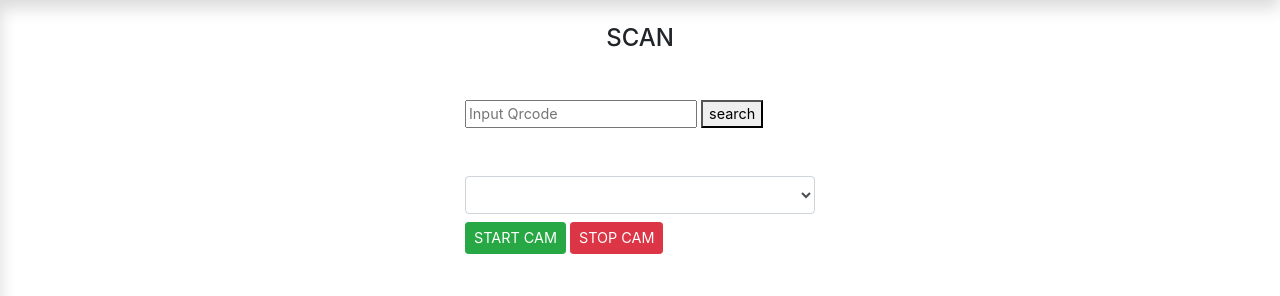
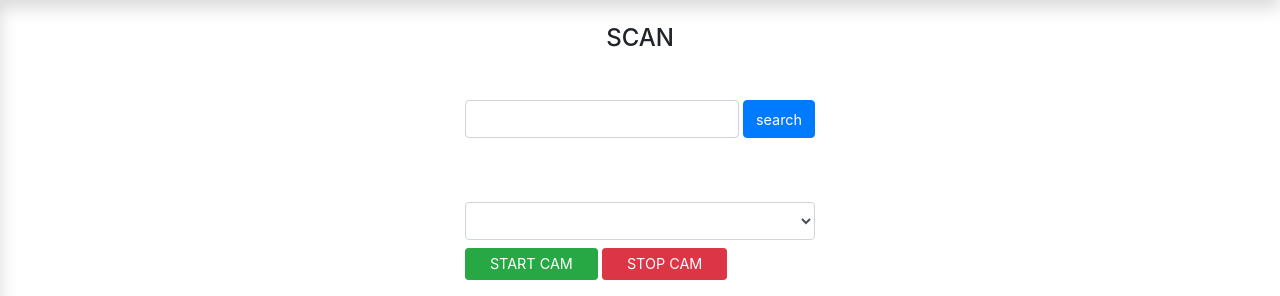
Before and after one commit to asdmaine/clean_gatepass_ci3, a CodeIgniter app: page /database/index.php/scan/index in a window 1280 px wide. Shown: the part 53-349 px from the top of the page. Run offline with CodeIgniter, Linux system fonts and the light colour scheme; the visitor is signed in with stand-in values (Sample User, id 1); data that the repository does not hold is empty; a map, chart or similar area stays blank; some libraries are stand-ins or nearby versions.

Commit message:
done output masuk ke input text

```diff
--- a/application/views/public/scan/Scan.php
+++ b/application/views/public/scan/Scan.php
@@ -20,9 +20,12 @@
         <div class="w-100 d-flex">
           <div class="mx-auto">
             <div class="row mb-5">
-              <form action="">
-                <input type="text" name="" id="" placeholder="Input Qrcode">
-                <button type="submit">search</button>
+              <form action="" class="mx-auto">
+                <div class="d-flex">
+                  <input class="form-control" type="text" name="" id="output-QR">
+                  <button class="ml-1 btn btn-primary" type="submit">search</button>
+                </div>
+                <p id="scanned-QR"></p>
               </form>
             </div>
 
@@ -42,12 +45,12 @@
                       <button style="display:none;" title="Image shoot" class="btn btn-info btn-sm disabled"
                         id="grab-img" type="button" data-toggle="tooltip"><span
                           class="glyphicon glyphicon-picture">upload</span></button>
-                      <button title="Play" class="btn btn-success btn-sm" id="play" type="button"
+                      <button title="Play" class="btn btn-success btn-sm px-4" id="play" type="button"
                         data-toggle="tooltip"><span class="glyphicon glyphicon-play">START CAM</span></button>
                       <button style="display:none;" title="Pause" class="btn btn-warning btn-sm" id="pause"
                         type="button" data-toggle="tooltip"><span
                           class="glyphicon glyphicon-pause">pause</span></button>
-                      <button title="Stop streams" class="btn btn-danger btn-sm" id="stop" type="button"
+                      <button title="Stop streams" class="btn btn-danger btn-sm px-4" id="stop" type="button"
                         data-toggle="tooltip"><span class="glyphicon glyphicon-stop">STOP CAM</span></button>
                     </div>
                   </div>
@@ -69,7 +72,7 @@
                       </div>
                       <div class="caption">
                         <h3>Scanned result</h3>
-                        <p id="scanned-QR"></p>
+
                       </div>
                     </div>
                   </div>
--- a/js/main.js
+++ b/js/main.js
@@ -41,6 +41,7 @@
         flipVerticalValue = Q("#flipVertical-value"),
         flipHorizontal = Q("#flipHorizontal"),
         flipHorizontalValue = Q("#flipHorizontal-value");
+        var output = document.getElementById('output-QR');
     var args = {
         autoBrightnessValue: 100,
         resultFunction: function(res) {
@@ -52,6 +53,7 @@
             });
             scannedImg.src = res.imgData;
             scannedQR[txt] = res.format + ": " + res.code;
+            output.value = res.code;
         },
         getDevicesError: function(error) {
             var p, message = "Error detected with the following parameters:\n";
--- a/js/mainjquery.js
+++ b/js/mainjquery.js
@@ -41,6 +41,7 @@
             });
             scannedImg.attr("src", res.imgData);
             scannedQR.text(res.format + ": " + res.code);
+
         },
         getDevicesError: function(error) {
             var p, message = "Error detected with the following parameters:\n";
```
